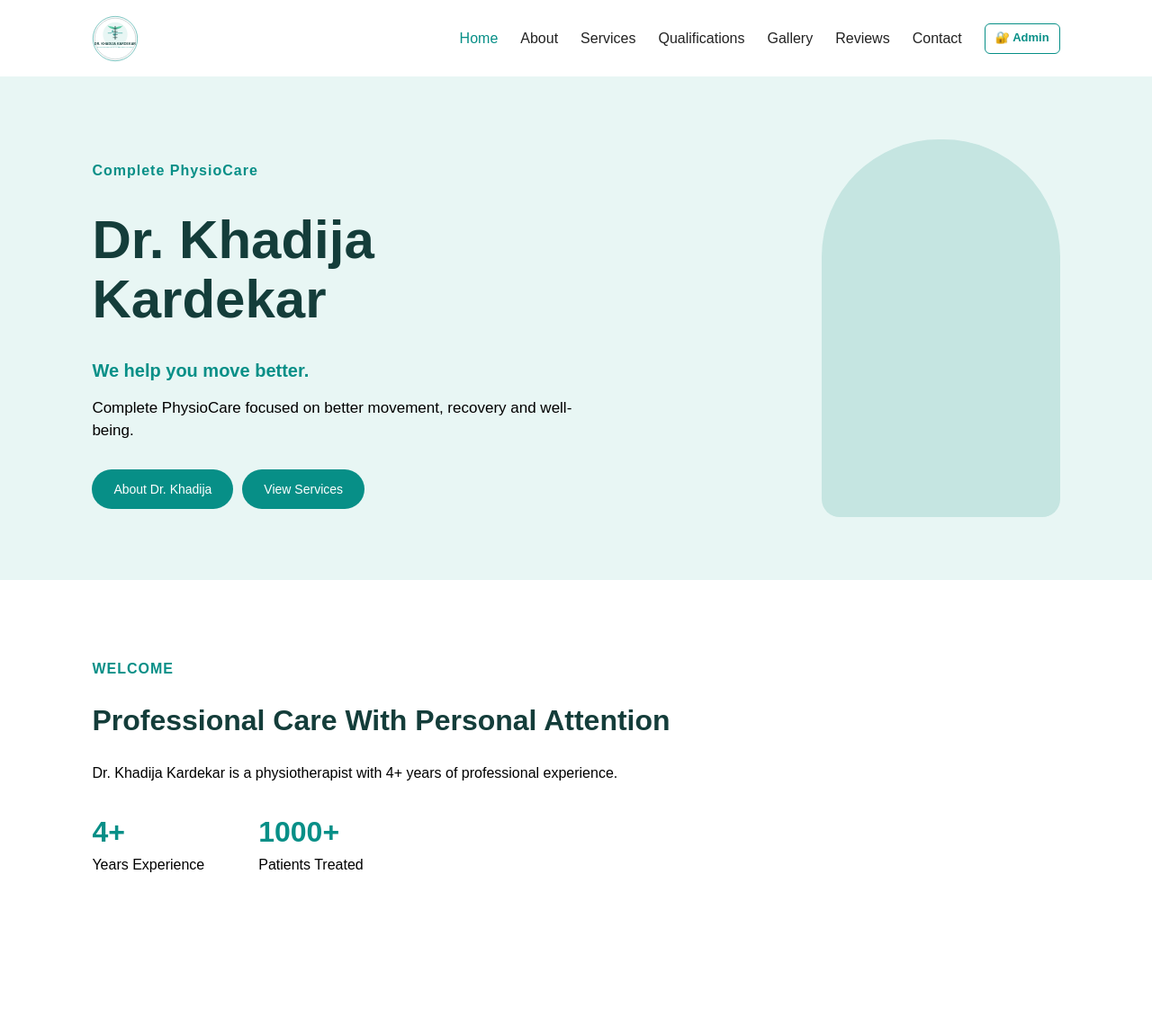
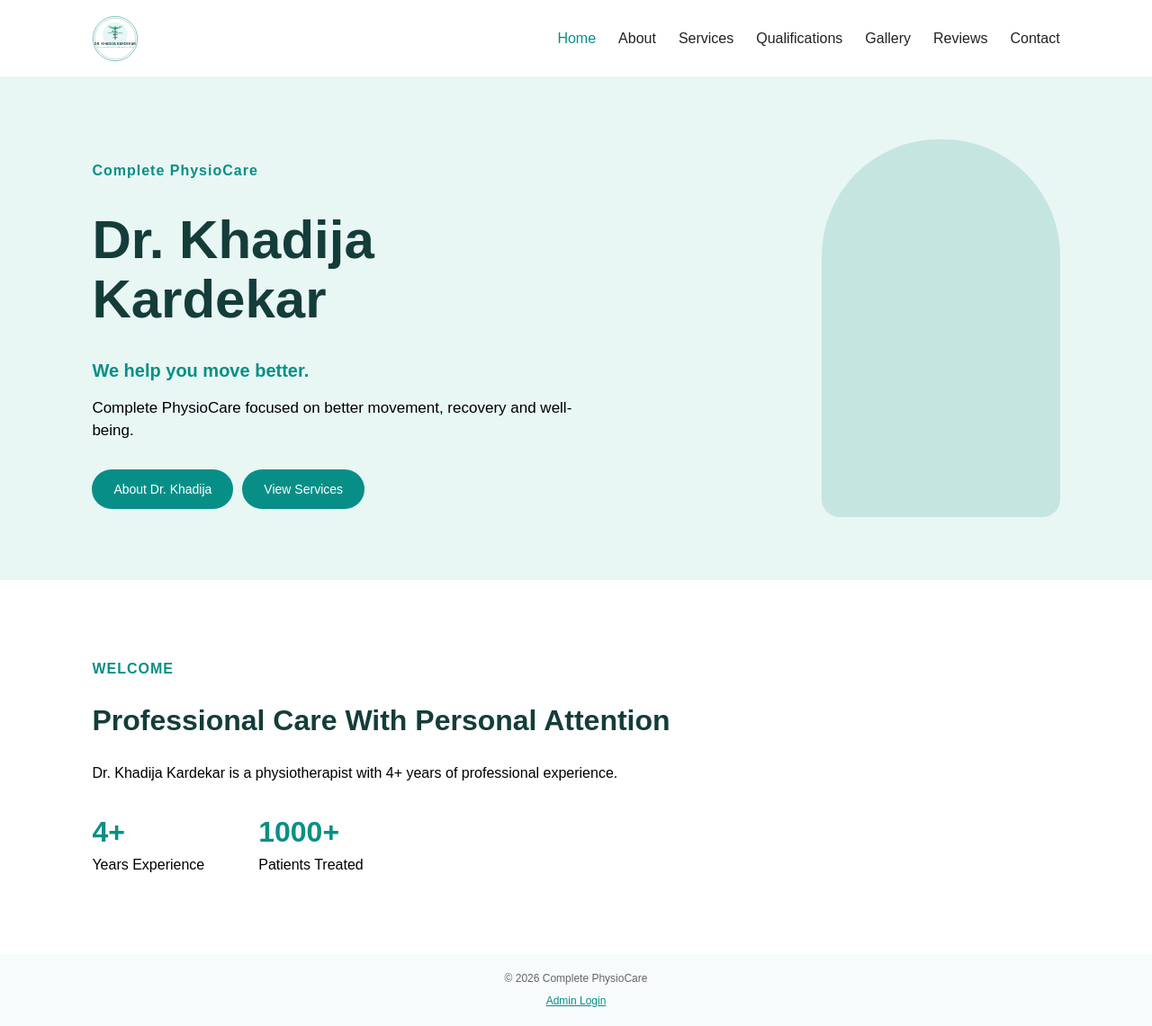
Before and after one commit to khandaniyalcs242504-collab/Physio-website, an Angular app in the folder physio-website/: page / in a window 1280 px wide. Shown: the whole page at 90% size. Before the commit the page ends 1061 px from the top, so only its background shows below. Built offline with nearby package versions, Linux system fonts and the light colour scheme; no server answers.

Commit message:
Move admin login to footer and update styling

```diff
--- a/physio-website/src/app/home/home.css
+++ b/physio-website/src/app/home/home.css
@@ -1,3 +1,4 @@
+
 * {
   box-sizing: border-box;
 }
@@ -15,7 +16,6 @@ body {
   font-family: Arial, sans-serif;
 }
 
-
 /* =========================
    NAVBAR
 ========================= */
@@ -23,16 +23,12 @@ body {
 nav {
   position: relative;
   z-index: 1000;
-
   width: 100%;
   min-height: 85px;
-
   padding: 0 8%;
-
   display: flex;
   justify-content: space-between;
   align-items: center;
-
   background: white;
 }
 
@@ -44,29 +40,21 @@ nav h2 {
 .links {
   display: flex;
   gap: 25px;
-
   position: relative;
   z-index: 1001;
-
   max-width: 100%;
 }
 
 .links a {
   position: relative;
   z-index: 1002;
-
   display: inline-block;
-
   color: #222;
   text-decoration: none;
-
   font-size: 16px;
   font-weight: 500;
-
   cursor: pointer;
-
   pointer-events: auto;
-
   padding: 8px 0;
 }
 
@@ -78,37 +66,6 @@ nav h2 {
   color: #078f87;
 }
 
-
-/* =========================
-   ADMIN LOGIN
-========================= */
-
-.links .admin-link {
-  padding: 7px 11px;
-
-  border-radius: 6px;
-
-  color: #078f87;
-
-  font-size: 13px;
-  font-weight: 600;
-
-  border: 1px solid #078f87;
-
-  transition: all 0.3s ease;
-}
-
-.links .admin-link:hover {
-  background: #078f87;
-  color: white;
-}
-
-.links .admin-link.active {
-  background: #078f87;
-  color: white;
-}
-
-
 /* =========================
    HERO
 ========================= */
@@ -116,31 +73,22 @@ nav h2 {
 .hero {
   position: relative;
   z-index: 1;
-
   width: 100%;
   max-width: 100%;
-
   min-height: 520px;
-
   padding: 70px 8%;
-
   background: #e8f6f4;
-
   display: flex;
   justify-content: space-between;
   align-items: center;
-
   gap: 50px;
-
   overflow: hidden;
 }
 
 .hero-text {
   position: relative;
   z-index: 2;
-
   max-width: 550px;
-
   min-width: 0;
 }
 
@@ -152,10 +100,8 @@ nav h2 {
 
 .hero h1 {
   color: #143d3a;
-
   font-size: 60px;
   line-height: 1.1;
-
   margin: 35px 0;
 }
 
@@ -169,7 +115,6 @@ nav h2 {
   line-height: 1.5;
 }
 
-
 /* =========================
    HERO BUTTONS
 ========================= */
@@ -177,9 +122,7 @@ nav h2 {
 .buttons {
   position: relative;
   z-index: 10;
-
   margin-top: 30px;
-
   display: flex;
   flex-wrap: wrap;
   gap: 10px;
@@ -188,24 +131,15 @@ nav h2 {
 .btn {
   position: relative;
   z-index: 11;
-
   display: inline-block;
-
   padding: 14px 24px;
-
   border-radius: 30px;
-
   background: #078f87;
   color: white;
-
   text-decoration: none;
-
   font-size: 14px;
-
   cursor: pointer;
-
   pointer-events: auto;
-
   transition: 0.2s ease;
 }
 
@@ -214,7 +148,6 @@ nav h2 {
   transform: translateY(-1px);
 }
 
-
 /* =========================
    DOCTOR PHOTO
 ========================= */
@@ -222,36 +155,25 @@ nav h2 {
 .doctor-photo {
   position: relative;
   z-index: 2;
-
   width: 265px;
   height: 420px;
-
   flex-shrink: 0;
-
   border-radius: 130px 130px 20px 20px;
-
   background: #c5e5e1;
-
   display: flex;
   justify-content: center;
   align-items: center;
-
   color: #078f87;
-
   overflow: hidden;
 }
 
 .doctor-photo img {
   width: 100%;
   height: 100%;
-
   object-fit: cover;
-
   border-radius: inherit;
-
   display: block;
 }
-
 
 /* =========================
    WELCOME
@@ -260,25 +182,20 @@ nav h2 {
 .welcome {
   position: relative;
   z-index: 1;
-
   width: 100%;
   max-width: 100%;
-
   padding: 70px 8%;
-
   background: white;
 }
 
 .section-label {
   color: #078f87;
-
   font-weight: bold;
   letter-spacing: 1px;
 }
 
 .welcome h2 {
   color: #143d3a;
-
   font-size: 32px;
 }
 
@@ -286,29 +203,55 @@ nav h2 {
   line-height: 1.6;
 }
 
-
 /* =========================
    STATS
 ========================= */
 
 .stats {
   display: flex;
-
   gap: 60px;
-
   margin-top: 35px;
 }
 
 .stat h3 {
   margin: 0;
-
   font-size: 32px;
-
   color: #078f87;
 }
 
 .stat p {
   margin-top: 5px;
+}
+
+/* =========================
+   FOOTER
+========================= */
+
+.site-footer {
+  width: 100%;
+  padding: 20px 15px;
+  margin-top: 0;
+  background: #f7fbfb;
+  text-align: center;
+}
+
+.site-footer p {
+  margin: 0 0 8px;
+  font-size: 12px;
+  color: #666;
+}
+
+
+.admin-footer-link {
+  color: #078f87;
+  text-decoration: underline;
+  font-size: 12px;
+  cursor: pointer;
+  transition: color 0.2s ease;
+}
+
+.admin-footer-link:hover {
+  color: #056f69;
 }
 
 
@@ -317,30 +260,22 @@ nav h2 {
 ========================= */
 
 @media (max-width: 800px) {
-
   nav {
     padding: 20px;
-
     height: auto;
-
     flex-direction: column;
-
     gap: 20px;
   }
 
   .links {
     flex-wrap: wrap;
-
     justify-content: center;
-
     gap: 15px;
   }
 
   .hero {
     padding: 50px 25px;
-
     flex-direction: column;
-
     text-align: center;
   }
 
@@ -356,5 +291,4 @@ nav h2 {
   .stats {
     justify-content: center;
   }
-
 }
--- a/physio-website/src/app/home/home.html
+++ b/physio-website/src/app/home/home.html
@@ -1,10 +1,10 @@
+
 <nav>
-
   <app-logo></app-logo>
 
   <div class="links">
-
-    <a href="/" routerLink="/" routerLinkActive="active" [routerLinkActiveOptions]="{ exact: true }">Home</a>
+    <a href="/" routerLink="/" routerLinkActive="active"
+       [routerLinkActiveOptions]="{ exact: true }">Home</a>
 
     <a href="/about" routerLink="/about" routerLinkActive="active">About</a>
 
@@ -17,18 +17,11 @@
     <a href="/reviews" routerLink="/reviews" routerLinkActive="active">Reviews</a>
 
     <a href="/contact" routerLink="/contact" routerLinkActive="active">Contact</a>
-
-    <a routerLink="/admin-login" class="admin-link" title="Admin Login">🔐 Admin</a>
-
   </div>
-
 </nav>
 
-
 <section class="hero">
-
   <div class="hero-text">
-
     <p class="tagline">
       Complete PhysioCare
     </p>
@@ -47,9 +40,7 @@
       recovery and well-being.
     </p>
 
-
     <div class="buttons">
-
       <a href="/about" routerLink="/about" class="btn">
         About Dr. Khadija
       </a>
@@ -57,27 +48,19 @@
       <a href="/services" routerLink="/services" class="btn">
         View Services
       </a>
-
     </div>
-
   </div>
 
-
   <div class="doctor-photo">
-
     <img
       *ngIf="about.photoUrl"
       [src]="aboutService.getFullImageUrl(about.photoUrl)"
       alt="Dr. Khadija Kardekar"
     >
-
   </div>
-
 </section>
 
-
 <section class="welcome">
-
   <p class="section-label">
     WELCOME
   </p>
@@ -91,34 +74,23 @@
     of professional experience.
   </p>
 
-
   <div class="stats">
+    <div class="stat">
+      <h3>4+</h3>
+      <p>Years Experience</p>
+    </div>
 
     <div class="stat">
+      <h3>1000+</h3>
+      <p>Patients Treated</p>
+    </div>
+  </div>
+</section>
 
-      <h3>
-        4+
-      </h3>
+<footer class="site-footer">
+  <p>© 2026 Complete PhysioCare</p>
 
-      <p>
-        Years Experience
-      </p>
-
-    </div>
-
-
-    <div class="stat">
-
-      <h3>
-        1000+
-      </h3>
-
-      <p>
-        Patients Treated
-      </p>
-
-    </div>
-
-  </div>
-
-</section>
+  <a routerLink="/admin-login" class="admin-footer-link">
+    Admin Login
+  </a>
+</footer>
```
